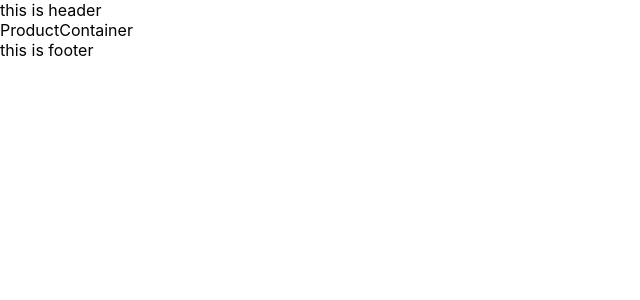
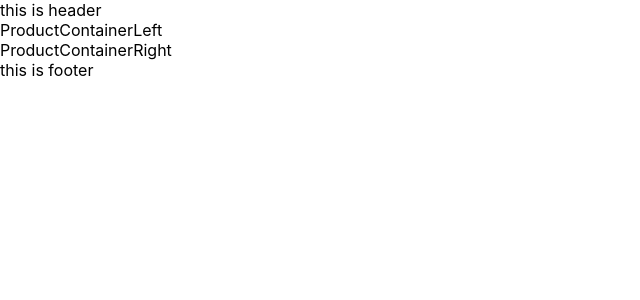
Before and after one commit to Momen-Odeh/E-commerce-GSG2023, a React (Create React App) app: page /productPage in a window 1280 px wide. Shown: the top 300 px of the page, without its empty margins (0-640 px from the left). Built offline with nearby package versions, Linux system fonts and the light colour scheme; a web font is replaced by a local one.

Commit message:
start work on Product Container

```diff
--- a/src/Components/ProductContainer/index.js
+++ b/src/Components/ProductContainer/index.js
@@ -1,9 +1,14 @@
 import React from 'react'
 import stayles from './index.module.css'
-
+import ProductContainerLeft from '../ProductContainerLeft'
+import ProductContainerRight from '../ProductContainerRight'
 function ProductContainer() {
   return (
-    <div>ProductContainer</div>
+    <div className={stayles.ProductContainer}>
+      <ProductContainerLeft/>
+      <ProductContainerRight/>
+    </div>
+
   )
 }
 
--- /dev/null
+++ b/src/Components/ProductContainerLeft/index.js
@@ -0,0 +1,9 @@
+import React from 'react'
+import stayles from './index.module.css'
+function ProductContainerLeft() {
+return (
+    <div className={stayles.ProductContainerLeft}>ProductContainerLeft</div>
+  )
+}
+
+export default ProductContainerLeft
--- /dev/null
+++ b/src/Components/ProductContainerRight/index.js
@@ -0,0 +1,12 @@
+import React from 'react'
+
+import stayles from './index.module.css'
+function ProductContainerRight() {
+  return (
+
+    <div className={stayles.ProductContainerRight}>ProductContainerRight</div>
+  )
+}
+
+
+export default ProductContainerRight
```
Also changed, not shown: src/Components/ProductContainerLeft/index.module.css (added), src/Components/ProductContainerRight/index.module.css (added).
